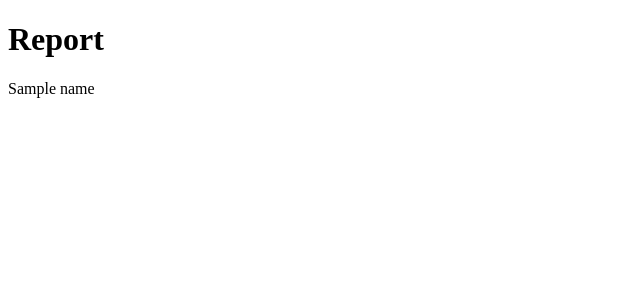
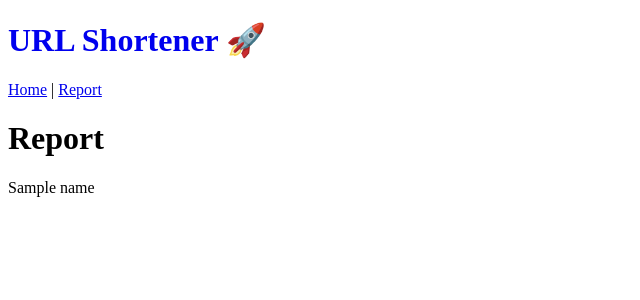
Before and after one commit to codexAbhi007/Url_shortener_Demo, a Node server app: template views/report.ejs in a window 1280 px wide. Shown: the top 300 px of the page, without its empty margins (0-640 px from the left). Run offline with Node 20, Linux system fonts and the light colour scheme; the template is opened without the code that fills it: most values are stand-ins (such as "Sample title", 1, 10 or a date in 2020).

Commit message:
add resuable components

```diff
--- /dev/null
+++ b/views/header.ejs
@@ -0,0 +1,21 @@
+<!DOCTYPE html>
+<html lang="en">
+<head>
+    <meta charset="UTF-8">
+    <meta name="viewport" content="width=device-width, initial-scale=1.0">
+    <title>Document</title>
+</head>
+<body>
+    <header>
+  <div>
+    <a href="/" style="text-decoration: none;">
+      <h1>URL Shortener 🚀</h1>
+    </a>
+    <nav>
+      <a href="/">Home</a> |
+      <a href="/report/demo">Report</a>
+    </nav>
+  </div>
+</header>
+</body>
+</html>
--- a/views/report.ejs
+++ b/views/report.ejs
@@ -7,6 +7,7 @@
     <title>Report</title>
 </head>
 <body>
+    <%- include('header') %>
     <h1>Report</h1>
     <p><%= name %></p>
 </body>
```
Also changed, not shown: routes/shortener.routes.js (line endings or trailing spaces).
